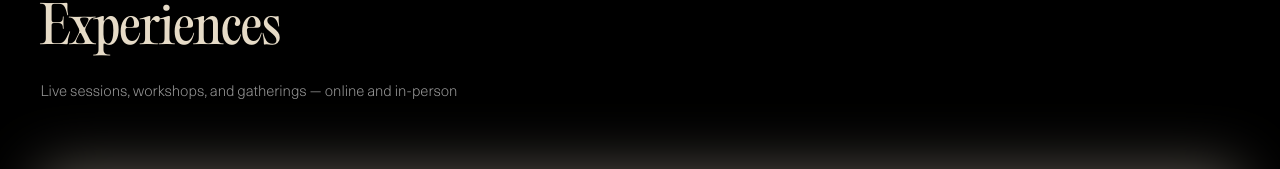
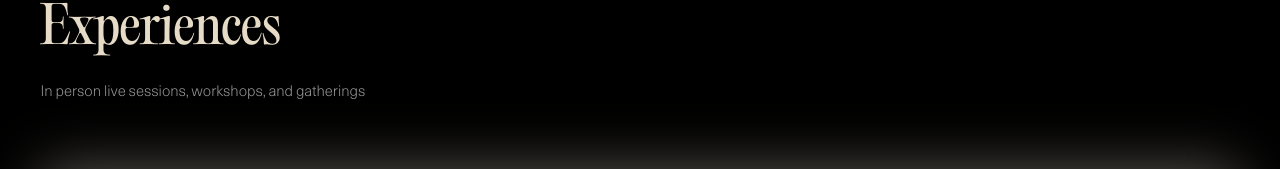
Before and after one commit to marchrussell/embers, a React (Vite) app: page /experiences in a window 1280 px wide. Shown: the part 169-338 px from the top of the page. Built offline with nearby package versions, Linux system fonts and the light colour scheme; no server answers; grey boxes are pictures that could not be loaded; what @posthog/react would draw is missing.

Commit message:
ui: experiences shows live ones only

```diff
--- a/src/pages/Experiences.tsx
+++ b/src/pages/Experiences.tsx
@@ -133,7 +133,7 @@ const Experiences = () => {
                 Experiences
               </h1>
               <p className="font-unica text-[clamp(1rem,1.15vw,1.1rem)] font-light text-white/60">
-                Live sessions, workshops, and gatherings — online and in-person
+                In person live sessions, workshops, and gatherings
               </p>
             </div>
           </section>
```
